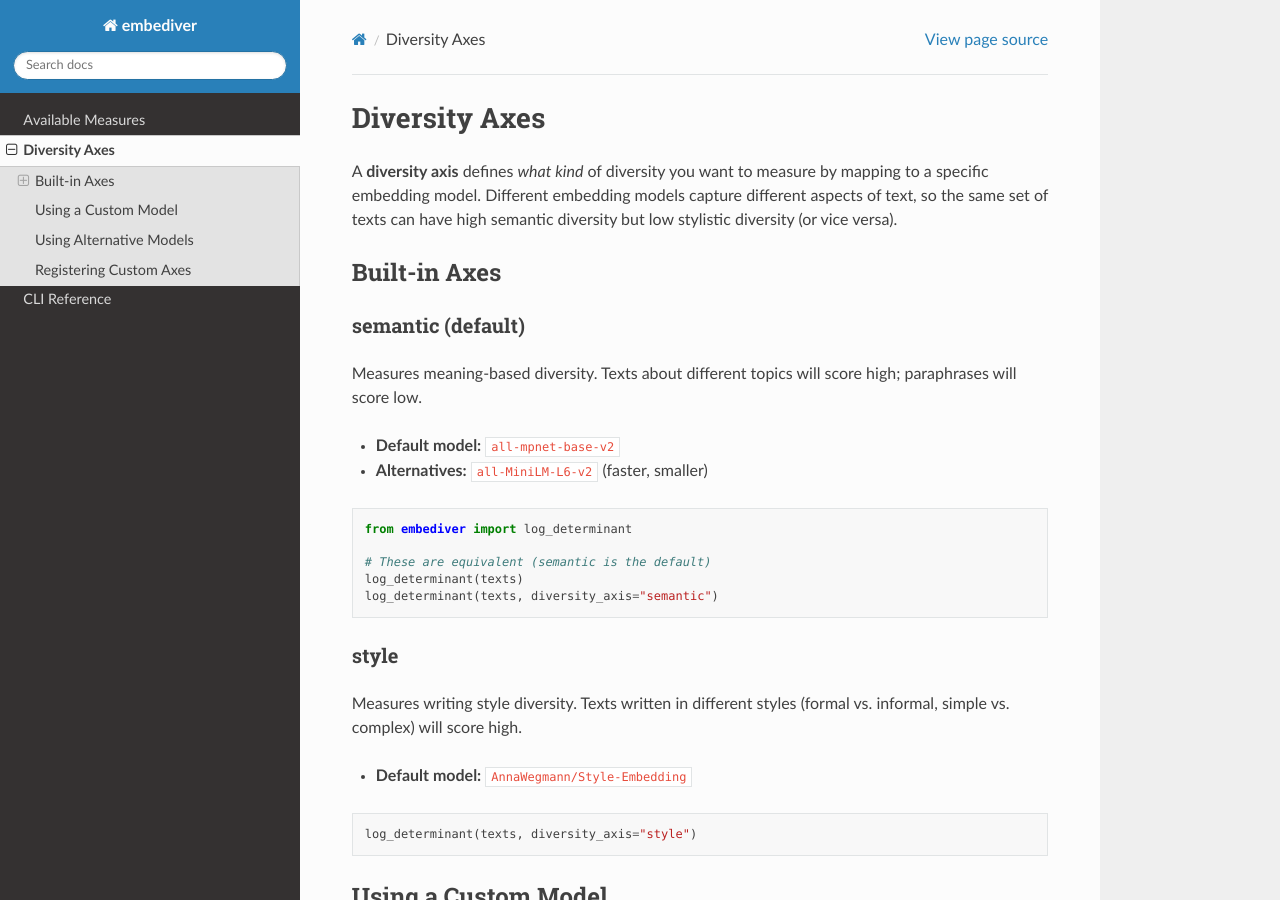
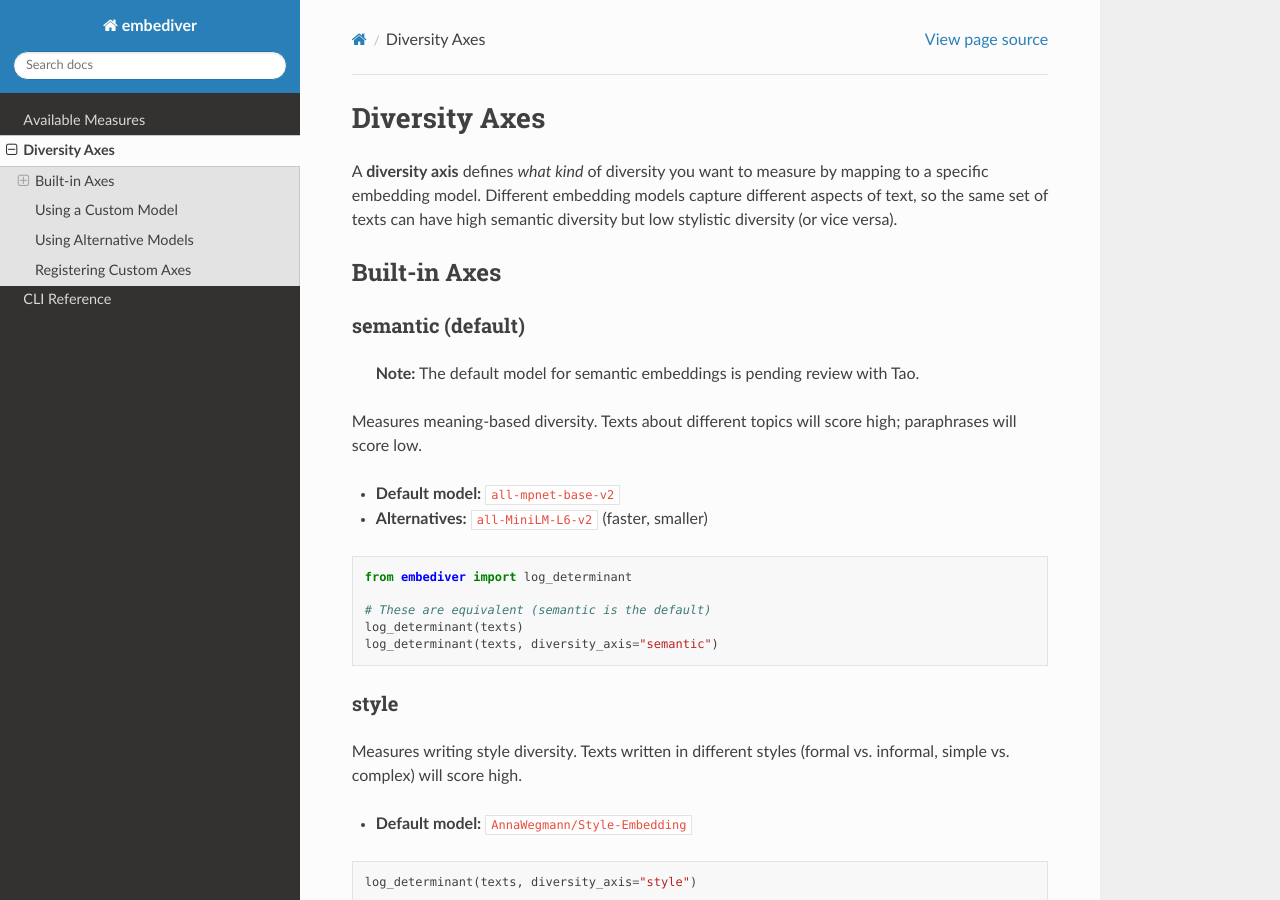
Before and after one commit to nlpsoc/emb-diversity, a Sphinx documentation site: the page built from docs/source/user-guide/axes.md, in a window 1280 px wide and 900 px high. Built offline with Sphinx 7.4.7 and the Read the Docs theme 3.1.0, drawn with Linux system fonts in a browser that asks for light colours; pages that are not in the unit, such as notebooks, are missing from menus.

Commit message:
docs: add note about pending semantic model review with Tao
Co-Authored-By: Claude Opus 4.6 (1M context) <noreply@anthropic.com>

```diff
--- a/docs/source/user-guide/axes.md
+++ b/docs/source/user-guide/axes.md
@@ -6,6 +6,8 @@ Different embedding models capture different aspects of text, so the same set of
 ## Built-in Axes
 
 ### semantic (default)
+
+> **Note:** The default model for semantic embeddings is pending review with Tao.
 
 Measures meaning-based diversity. Texts about different topics will score high; paraphrases will score low.
 
```
